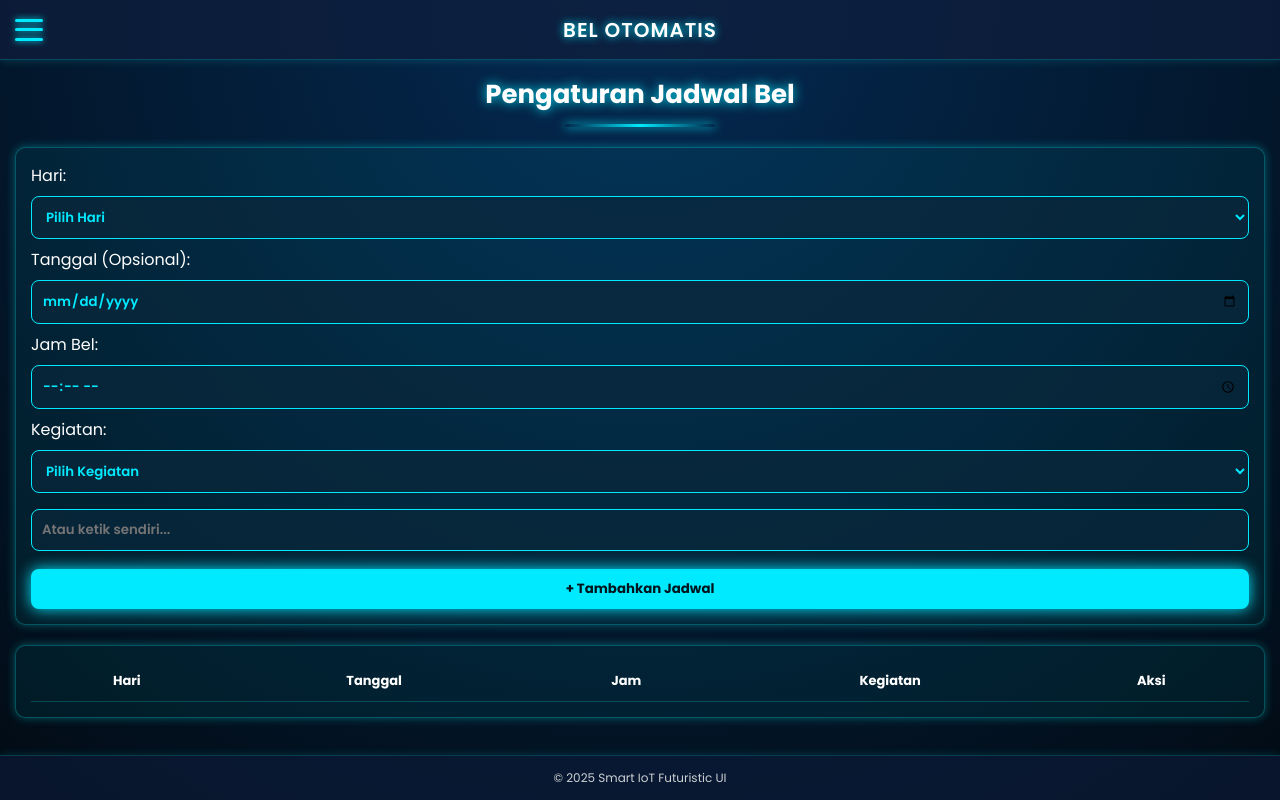
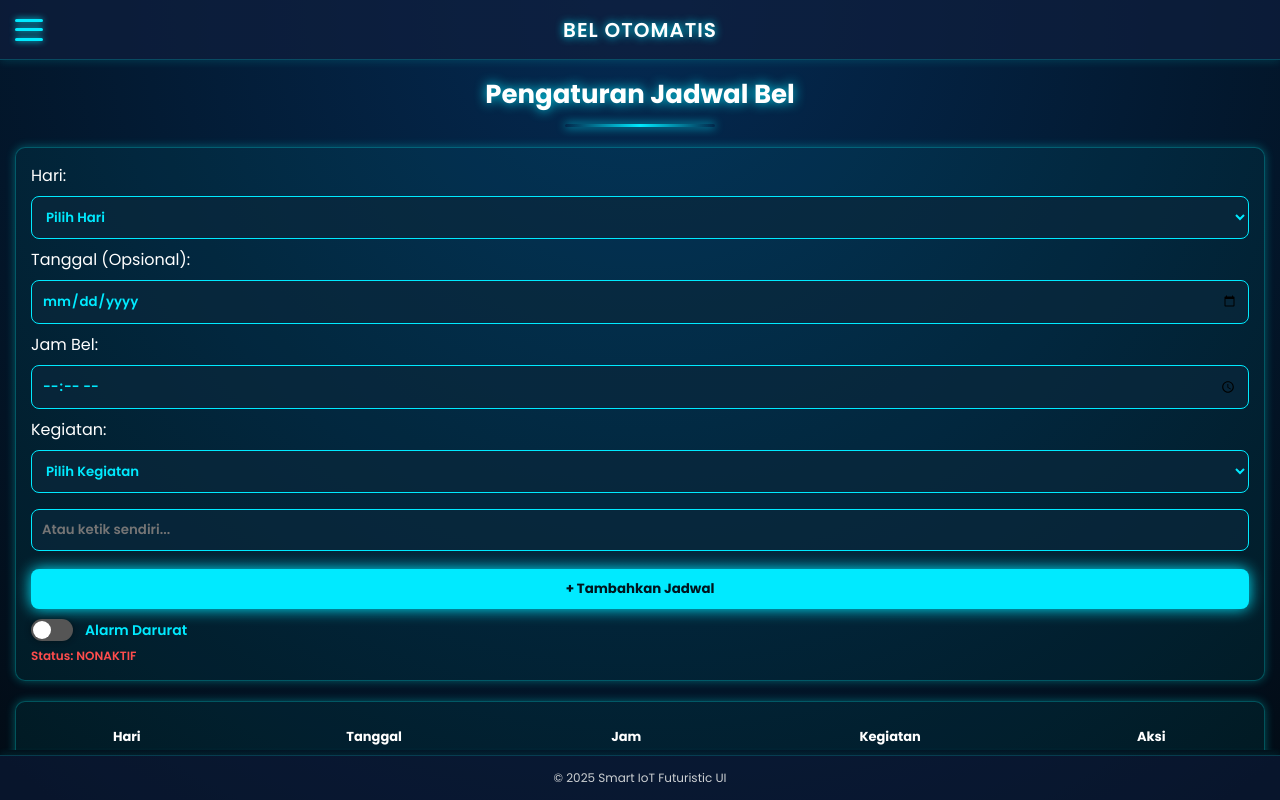
Before and after one commit to marcel761/projectIoT, a plain HTML site: page bel.html in a window 1280 px wide. Drawn offline with Linux system fonts and the light colour scheme.

Commit message:
Update bel.html

```diff
--- a/bel.html
+++ b/bel.html
@@ -141,6 +141,77 @@ footer {
   box-shadow: 0 -2px 8px rgba(0,255,255,0.12);
   z-index: 20;
 }
+
+/* ROW */
+.alarm-row {
+  display: flex;
+  align-items: center;
+  gap: 12px;
+  margin-top: 10px;
+}
+
+/* TOGGLE */
+.toggle-wrap {
+  position: relative;
+  width: 42px;
+  height: 22px;
+}
+
+.toggle-wrap input {
+  opacity: 0;
+  width: 0;
+  height: 0;
+}
+
+.toggle-slider {
+  position: absolute;
+  cursor: pointer;
+  inset: 0;
+  background: #555;
+  border-radius: 20px;
+  transition: 0.3s;
+  box-shadow: 0 0 6px rgba(0,0,0,0.4);
+}
+
+.toggle-slider::before {
+  content: "";
+  position: absolute;
+  width: 18px;
+  height: 18px;
+  left: 2px;
+  top: 2px;
+  background: white;
+  border-radius: 50%;
+  transition: 0.3s;
+}
+
+/* ON */
+.toggle-wrap input:checked + .toggle-slider {
+  background: #00eaff;
+  box-shadow: 0 0 12px #00eaff;
+}
+
+.toggle-wrap input:checked + .toggle-slider::before {
+  transform: translateX(20px);
+}
+
+/* LABEL */
+.alarm-label {
+  font-size: 14px;
+  font-weight: 600;
+  color: #00eaff;
+}
+
+/* STATUS */
+.alarm-status {
+  font-size: 12px;
+  margin-top: 6px;
+  font-weight: 600;
+}
+
+.alarm-status.off { color: #ff4d4d; }
+.alarm-status.on  { color: #00ff9c; }
+
 </style>
 </head>
 
@@ -186,15 +257,28 @@ footer {
   <label>Kegiatan:</label>
   <select id="preset">
     <option value="">Pilih Kegiatan</option>
-    <option>Masuk Pelajaran</option>
-    <option>Pergantian Jam</option>
+    <option>Masuk </option>
+    <option>Pergantian Jam Pelajaran</option>
     <option>Istirahat</option>
     <option>Pulang Sekolah</option>
-    <option>Upacara</option>
+
   </select>
   <input type="text" id="namaKegiatan" placeholder="Atau ketik sendiri...">
 
   <button class="btn-add" onclick="tambahJadwal()">+ Tambahkan Jadwal</button>
+  <div class="alarm-row">
+  <label class="toggle-wrap">
+    <input type="checkbox" id="mq2Toggle" onchange="toggleMQ2(this)">
+    <span class="toggle-slider"></span>
+  </label>
+
+  <span class="alarm-label">Alarm Darurat</span>
+</div>
+
+<div id="alarmStatus" class="alarm-status off">
+  Status: NONAKTIF
+</div>
+
 </div>
 
 <!-- TABLE -->
```
